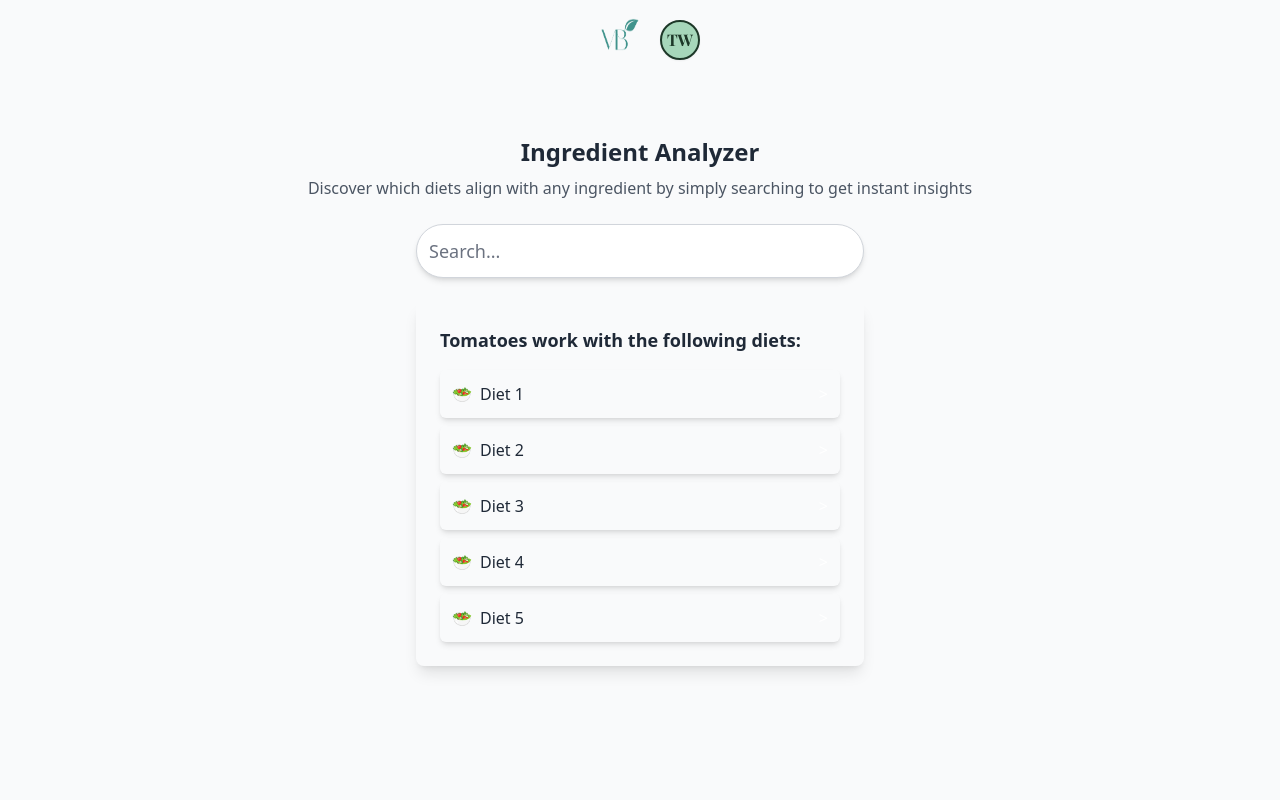
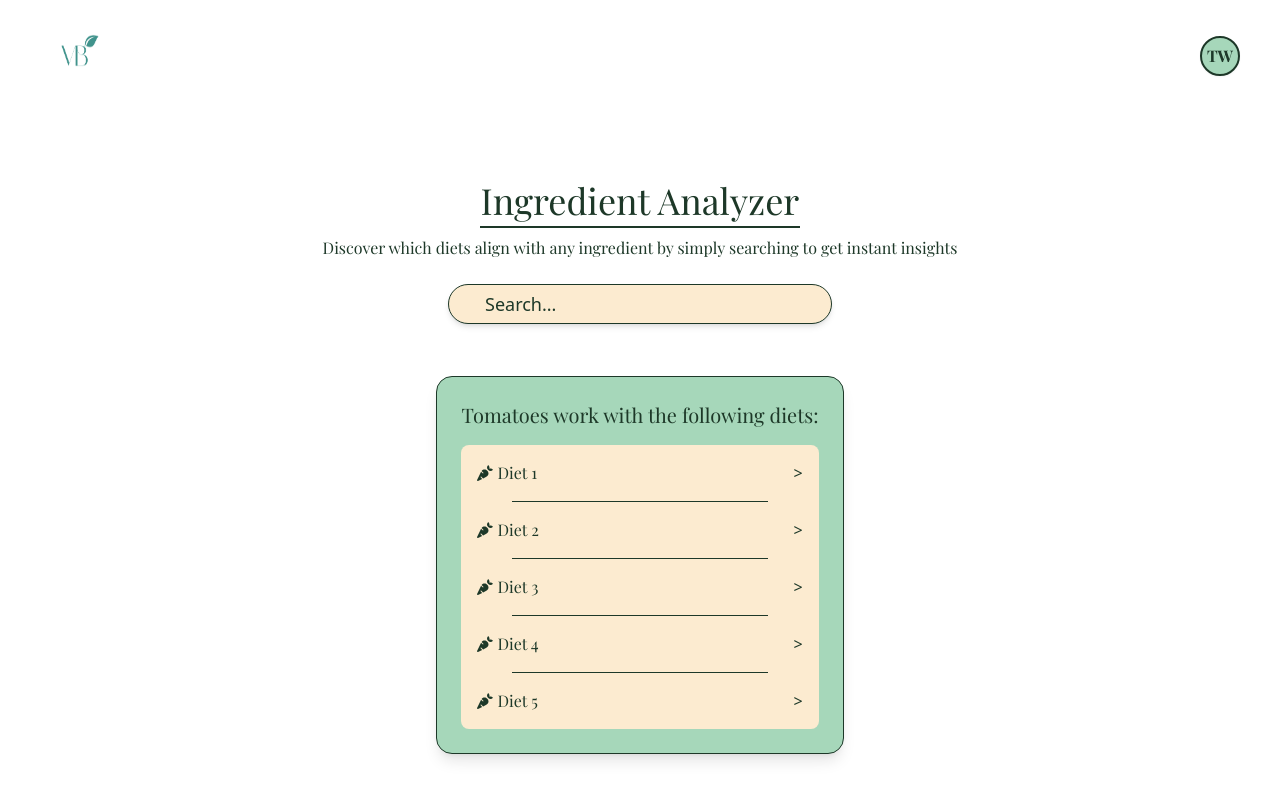
Before and after one commit to PuzzleEmptyM/VitalBite, a Next.js app: page /ingredientanalyzer in a window 1280 px wide. Built offline with nearby package versions, Linux system fonts and the light colour scheme.

Commit message:
ingredients analyzer page is rendering correctly

```diff
--- a/app/ingredientanalyzer/page.tsx
+++ b/app/ingredientanalyzer/page.tsx
@@ -1,58 +1,79 @@
+import DisclaimerFooter from "@/components/DisclaimerFooter";
 import Header from "@/components/Header";
 import Head from "next/head";
+import Image from "next/image";
 
 export default function IngredientsAnalyzerPage() {
   return (
-    <div className="flex flex-col items-center min-h-screen bg-gray-50 px-4">
+    <div className="flex flex-col min-h-screen bg-white px-6">
       <Head>
         <title>Ingredient Analyzer</title>
       </Head>
 
-        <div>
       {/* Header Section */}
       <Header />
-        </div>
 
       {/* Main Content */}
       <main className="flex flex-col items-center w-full mt-8 space-y-6">
         {/* Title Section */}
         <div className="text-center">
-          <h1 className="text-2xl font-bold text-gray-800">Ingredient Analyzer</h1>
-          <p className="text-gray-600 mt-2">
+          <h1 className="text-4xl font-light text-forest_green font-playfair relative pt-9">
+            Ingredient Analyzer
+            <span className="absolute mt-4 left-1/2 -translate-x-1/2 bottom-[-8px] w-80 h-[2px] bg-forest_green"></span>
+          </h1>
+          <p className="text-forest_green font-playfair mt-4">
             Discover which diets align with any ingredient by simply searching to get instant insights
           </p>
         </div>
 
+
         {/* Search Input */}
-        <div className="w-full max-w-md">
+        <div className="w-full max-w-md px-8">
           <input
             type="text"
             placeholder="Search..."
-            className="w-full p-3 text-lg bg-beige border border-gray-300 rounded-full shadow-md placeholder-gray-500 focus:outline-none focus:ring focus:ring-teal-300"
+            className="w-full h-10 p-3 text-lg bg-cream border border-forest_green rounded-full shadow-md pl-9 placeholder-forest_green focus:outline-none focus:ring focus:ring-forest_green text-teal"
           />
         </div>
 
         {/* Results Section */}
-        <div className="w-full max-w-md p-6 bg-teal-100 rounded-lg shadow-lg">
-          <h2 className="text-lg font-semibold text-gray-800 mb-4">
+        <div className="px-8 pt-7">
+          <div className="w-full h-full max-w-md p-6 bg-mint rounded-2xl border border-forest_green shadow-lg focus:outline-none focus:ring focus:ring-forest_green">
+            <h2 className="text-xl font-light text-forest_green font-playfair mb-4 text-left">
               Tomatoes work with the following diets:
             </h2>
-          <ul className="space-y-2">
+            <div className="bg-cream rounded-lg">
+              <ul className="space-y-0">
                 {["Diet 1", "Diet 2", "Diet 3", "Diet 4", "Diet 5"].map((diet, index) => (
-              <li
-                key={index}
-                className="flex items-center justify-between p-3 bg-beige rounded-md shadow-md"
-              >
-                <div className="flex items-center space-x-2">
-                  <span className="text-forest_green">🥗</span>
-                  <span className="text-gray-800">{diet}</span>
+                  <li key={index} className="flex flex-col items-center">
+                    <div className="flex items-center justify-between w-full p-4 bg-beige rounded-md">
+                      <div className="flex items-center space-x-1">
+                        {/* carrot svg icon */}
+                        <Image
+                          src="/icons/carrot.svg"
+                          alt="Carrot Icon"
+                          width={16}
+                          height={16}
+                          className="w-4 h-4"
+                        />
+                        <span className="text-forest_green font-playfair">{diet}</span>
                       </div>
-                <span className="text-teal-500">{">"}</span>
+                      <span className="text-forest_green">{">"}</span>
+                    </div>
+                    {/* Divider */}
+                    {index < 4 && (
+                      <div className="w-64 border-t border-forest_green"></div>
+                    )}
                   </li>
                 ))}
               </ul>
             </div>
+          </div>
+        </div>
       </main>
+      {/* <div>
+        <DisclaimerFooter />
+      </div> */}
     </div>
   );
 }
--- a/components/Header.tsx
+++ b/components/Header.tsx
@@ -1,14 +1,13 @@
-
 export default function Header() {
     return (
-        <div>
-            {/* Header */}
-            <header className="flex items-center justify-between mb-6">
-                <img src="/images/vb_logo.png" alt="VB Logo" className="w-20 h-20" />
-                <div className="w-10 h-10 bg-mint text-forest_green font-bold font-playfair rounded-full flex items-center justify-center border-2 border-forest_green shadow-sm">
-                TW
-                </div>
-            </header>
+      <header className="flex items-center justify-between w-full p-4">
+        {/* Logo */}
+        <img src="/images/vb_logo.png" alt="VB Logo" className="w-20 h-20" />
+
+        {/* User Badge */}
+        <div className="w-10 h-10 bg-mint text-forest_green font-bold font-playfair rounded-full flex items-center justify-center border-2 border-forest_green shadow-sm">
+          TW
         </div>
-    )
-}
+      </header>
+    );
+  }
```
Also changed, not shown: public/icons/carrot.svg. Lines whose indentation alone changed are shown as unchanged.
